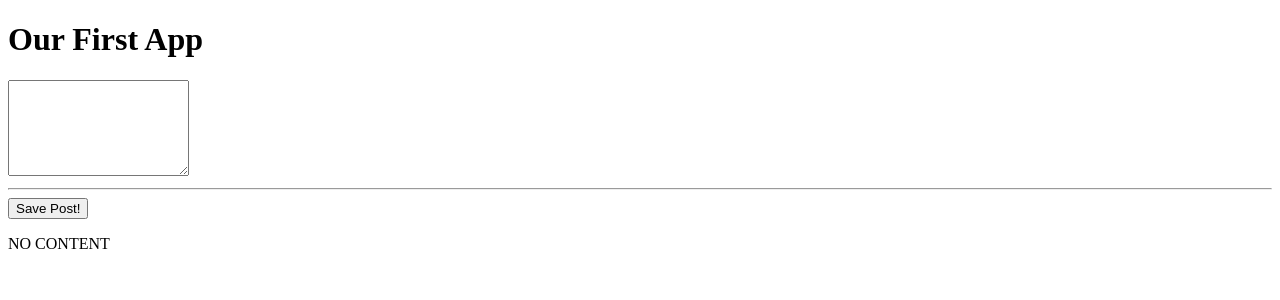
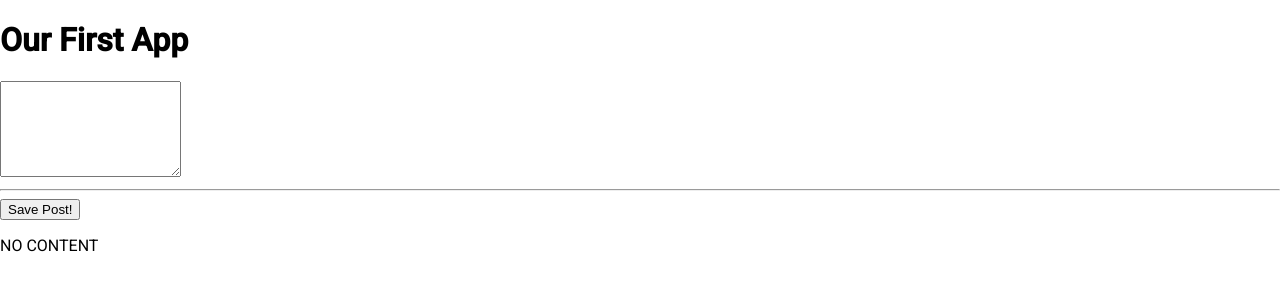
Before and after one commit to Mahsa1990a/my-angular-project, an Angular app: page / in a window 1280 px wide. Shown: the top 300 px of the page. Built offline with nearby package versions, Linux system fonts and the light colour scheme.

Commit message:
ng add @angular/material for UI of project

```diff
--- a/angular.json
+++ b/angular.json
@@ -26,6 +26,7 @@
               "src/assets"
             ],
             "styles": [
+              "./node_modules/@angular/material/prebuilt-themes/indigo-pink.css",
               "src/styles.css"
             ],
             "scripts": []
@@ -93,6 +94,7 @@
               "src/assets"
             ],
             "styles": [
+              "./node_modules/@angular/material/prebuilt-themes/indigo-pink.css",
               "src/styles.css"
             ],
             "scripts": []
--- a/package.json
+++ b/package.json
@@ -11,10 +11,12 @@
   "private": true,
   "dependencies": {
     "@angular/animations": "~12.2.0",
+    "@angular/cdk": "^12.2.6",
     "@angular/common": "~12.2.0",
     "@angular/compiler": "~12.2.0",
     "@angular/core": "~12.2.0",
     "@angular/forms": "~12.2.0",
+    "@angular/material": "^12.2.6",
     "@angular/platform-browser": "~12.2.0",
     "@angular/platform-browser-dynamic": "~12.2.0",
     "@angular/router": "~12.2.0",
--- a/src/app/app.module.ts
+++ b/src/app/app.module.ts
@@ -4,6 +4,7 @@
 
 import { AppComponent } from './app.component';
 import { PostCreateComponent } from './posts/post-create/post-create.component';
+import { BrowserAnimationsModule } from '@angular/platform-browser/animations';
 
 @NgModule({
   declarations: [
@@ -12,7 +13,8 @@
   ],
   imports: [
     BrowserModule,
-    FormsModule //with adding this we're unlocking some form's feature such as ngModel
+    FormsModule,//with adding this we're unlocking some form's feature such as ngModel
+    BrowserAnimationsModule
   ],
   providers: [],
   bootstrap: [AppComponent]
--- a/src/index.html
+++ b/src/index.html
@@ -6,7 +6,10 @@
     <base href="/" />
     <meta name="viewport" content="width=device-width, initial-scale=1" />
     <link rel="icon" type="image/x-icon" href="favicon.ico" />
-  </head>
+      <link rel="preconnect" href="https://fonts.gstatic.com">
+    <link href="https://fonts.googleapis.com/css2?family=Roboto:wght@300;400;500&display=swap" rel="stylesheet">
+    <link href="https://fonts.googleapis.com/icon?family=Material+Icons" rel="stylesheet">
+</head>
   <body>
     <app-root></app-root>
   </body>
--- a/src/styles.css
+++ b/src/styles.css
@@ -1 +1,4 @@
 /* You can add global styles to this file, and also import other style files */
+
+html, body { height: 100%; }
+body { margin: 0; font-family: Roboto, "Helvetica Neue", sans-serif; }
```
Also changed, not shown: 1 other file (tests, documents, lock files or other folders).
